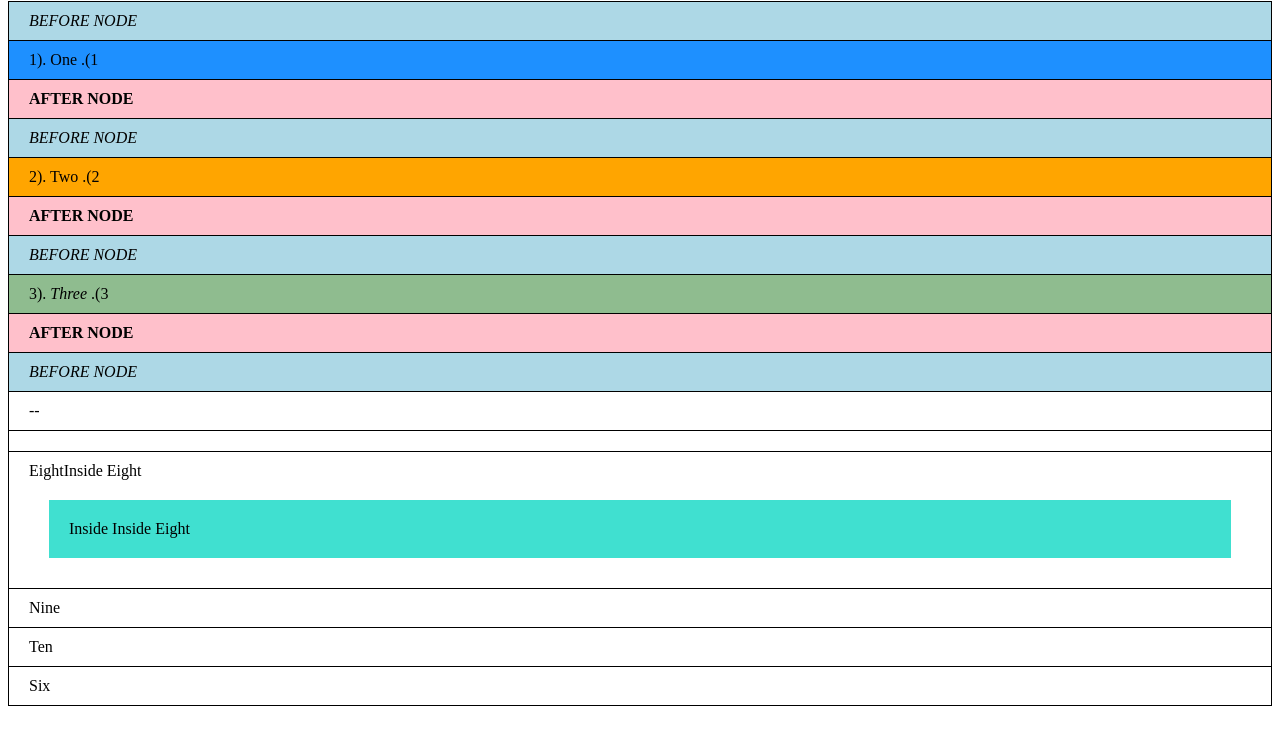
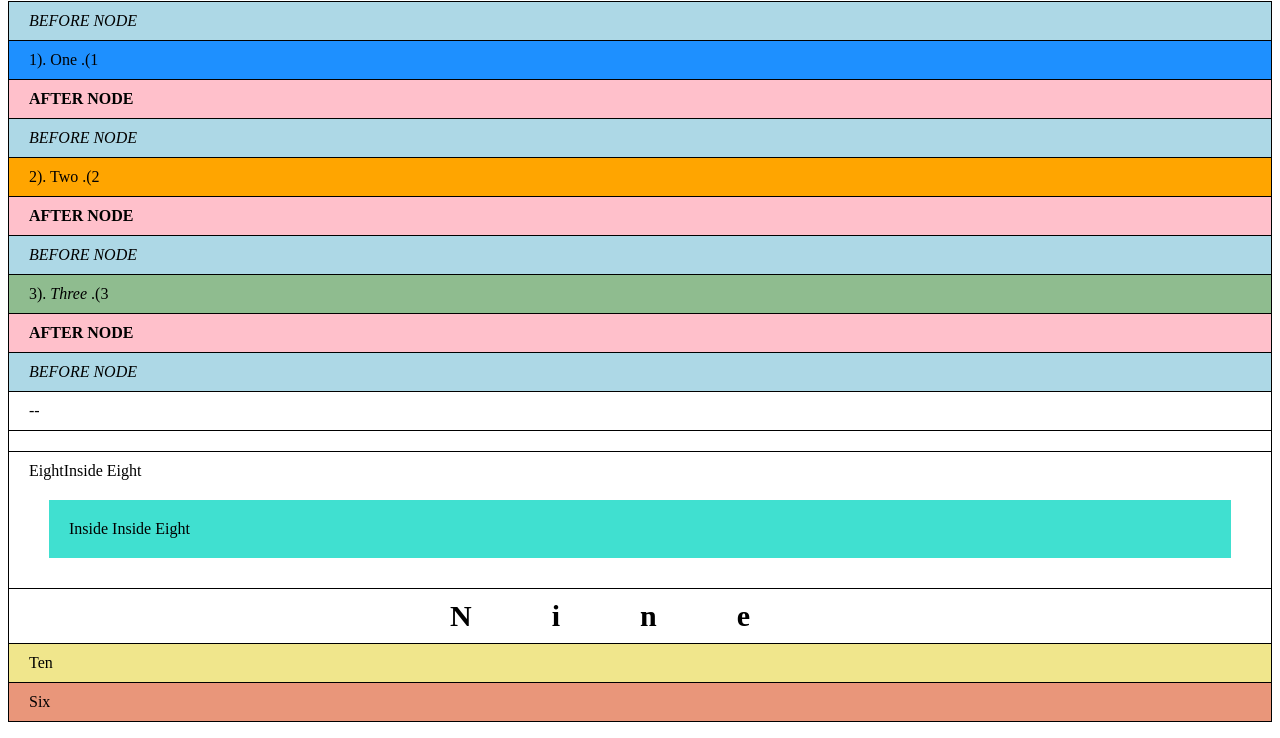
Before and after one commit to DonCastillo/duckett-js-exercises, a plain HTML site: page jQuery/index.html in a window 1280 px wide. Shown: the part 79-817 px from the top of the page. Drawn offline with nearby package versions, Linux system fonts and the light colour scheme.

Commit message:
added more lines

```diff
--- a/jQuery/index.html
+++ b/jQuery/index.html
@@ -32,6 +32,15 @@
             #three{
                 background-color:darkseagreen;
             }
+            #six{
+                background-color:darksalmon;
+            }
+            #nine{
+                background-color: greenyellow;
+            }
+            #ten{
+                background-color:khaki;
+            }
         </style>
     </head>
     <body>
--- a/jQuery/script.js
+++ b/jQuery/script.js
@@ -63,4 +63,28 @@ $(function(){
     $('#inside-inside-eight').unwrap();
     //console.log($('#nine').add('<h1>Nine Inside</h1>'));
 
+    /**
+     *      .attr()         - get/set a specified attribute and its value
+     *      .removeAttr()   - removes an attribute
+     *      .addClass()     - add class
+     *      .hasClass()     - does the element has this class? true/false
+     *      .removeClass()  - remove class
+     *      .css()          - set css style to a specific element
+     */
+
+     let nine = $('#nine');
+     console.log(nine.attr('id'));  // displays id
+     nine.attr('data-name', 'nine word');
+     nine.removeAttr('id');
+     nine.addClass('anotherclass');
+     console.log(nine.hasClass('anotherclass')); // displays true
+     nine.removeClass('anotherclass');
+     console.log(nine.hasClass('anotherclass')); // displays false
+     nine.css({
+        'font-size': '30px',
+        'font-weight': 'bolder',
+        'text-align': 'center',
+        'letter-spacing': '5rem'
+    });
+
 });
```
